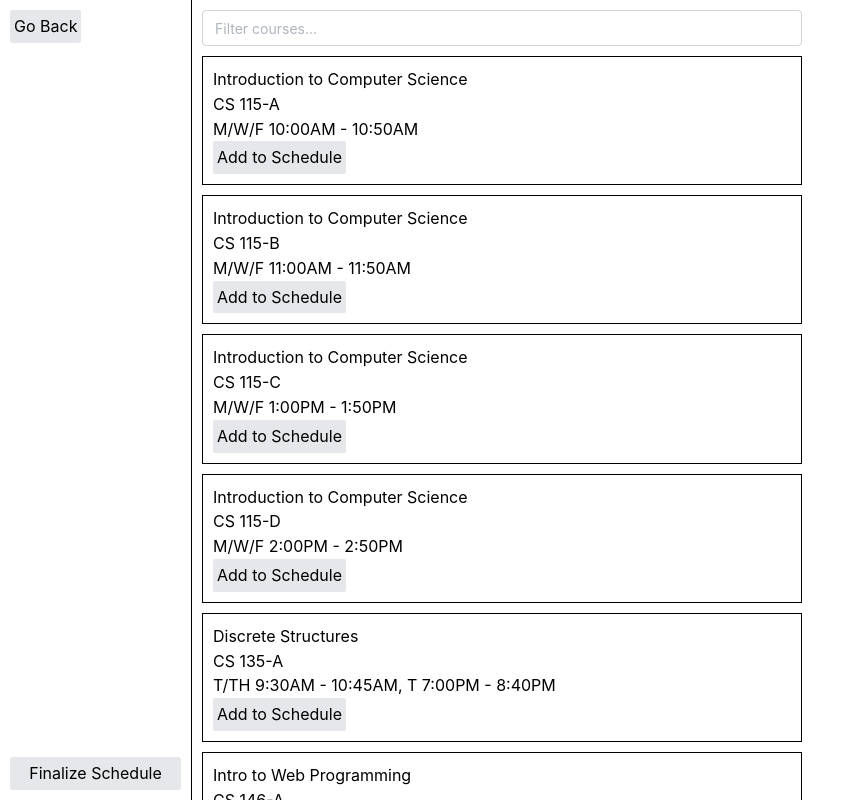
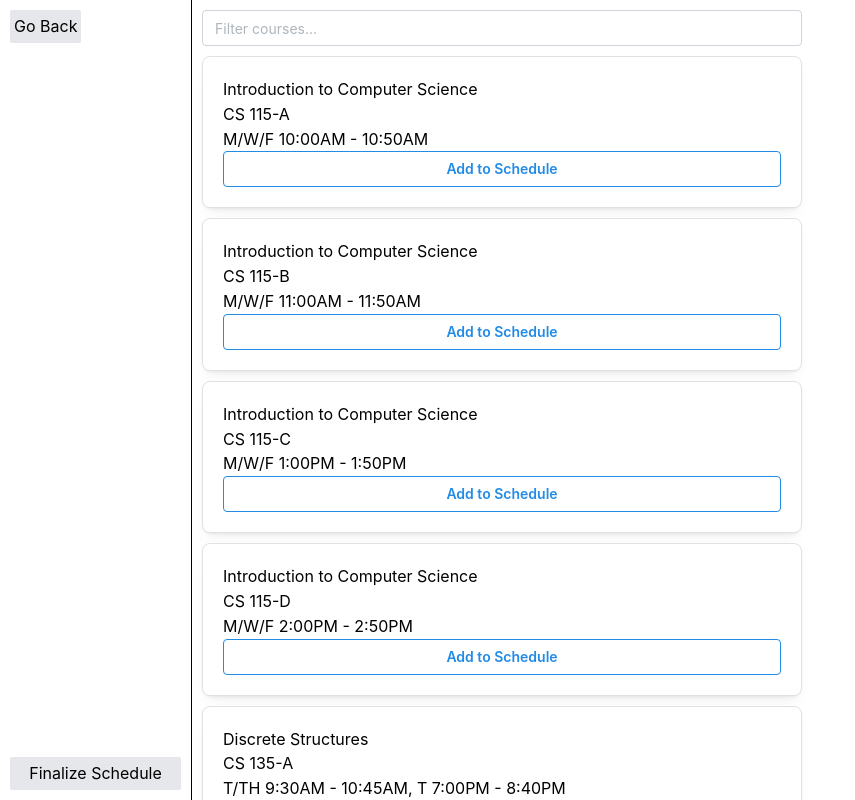
Before and after one commit to SpicyMcSpice1938/UniTracker1, a React (Vite) app: page /scheduler in a window 1280 px wide. Shown: the top 800 px of the page, without its empty margins (0-855 px from the left). Built offline with nearby package versions, Linux system fonts and the light colour scheme.

Commit message:
mantinified the scheduler
todo is the accessibility audit things, and the finalize button in the ViewSchedule is out of place

```diff
--- a/src/components/Scheduler.jsx
+++ b/src/components/Scheduler.jsx
@@ -5,7 +5,7 @@ import { useSchedule } from '../context/ScheduleContext';
 import { useNavigate } from 'react-router-dom';
 import ViewSchedule from './ViewSchedule';
 import courseData from '../courseData';
-import { TextInput, Tooltip } from '@mantine/core';
+import { TextInput, Tooltip, Card, Button, Text } from '@mantine/core';
 
 const Scheduler = () => {
     const navigate = useNavigate();
@@ -106,31 +106,27 @@ const Scheduler = () => {
                     // if there's a conflict, dark red text+border button to remove from schedule? idk honestly. check how these work for contrast ratio in tota11y
                     // the text that tells if there is a conflict should be dark red. i think that should cover the contrast ratio.
                     return (
-                        <div key={course.id} style={{ border: '1px solid black', padding: '10px', marginBottom: '10px', minWidth: '600px', maxWidth: '100%' }}>
+                        <div key={course.id} style={{ marginBottom: '10px', minWidth: '600px', maxWidth: '100%' }}>
+                            <Card shadow="sm" padding="lg" radius="md" withBorder>
                                 <h3>{course.courseName}</h3>
                                 <h4>{course.name}</h4>
                                 <p>{course.meetingTimes}</p>
 
-                            {isInSchedule && !diffSectionInSchedule ? (
-                                <button
+                                {isInSchedule ? (
+                                    <Button
+                                        variant="outline"
+                                        color="red"
                                         onClick={() =>
                                             confirm('Remove from schedule?') &&
                                             removeCourseById(course.id)
                                         }
                                     >
                                         Remove from Schedule
-                                </button>
-                            ) : diffSectionInSchedule && isInSchedule ? (
-                                <button
-                                    onClick={() =>
-                                        confirm('Remove this section from schedule?') &&
-                                        removeCourseById(course.id)
-                                    }
-                                >
-                                    Remove from Schedule
-                                </button>
+                                    </Button>
                                 ) : (
-                                <button
+                                    <Button
+                                        variant="outline"
+                                        color="blue"
                                         onClick={() => {
                                             if (!seenInstr && (diffSectionInSchedule || schedulingConflict)) {
                                                 if (confirm('Adding this class to the schedule will cause a conflict. You will not be able to resolve it until you remove it from the schedule through this page or clicking on it in the calendar view.')) {
@@ -143,15 +139,16 @@ const Scheduler = () => {
                                         }}
                                     >
                                         Add to Schedule
-                                </button>
+                                    </Button>
                                 )}
 
                                 {diffSectionInSchedule && (
-                                <p>Another section of this course is already in your schedule</p>
+                                    <Text>Another section of this course is already in your schedule</Text>
                                 )}
                                 {schedulingConflict && (
-                                <p>There is a scheduling conflict with another course in your schedule</p>
+                                    <Text>There is a scheduling conflict with another course in your schedule</Text>
                                 )}
+                            </Card>
                         </div>
                     );
                 })}
```
Also changed, not shown: src/components/ViewSchedule.jsx (+6 -6 lines). Lines whose indentation alone changed are shown as unchanged.
